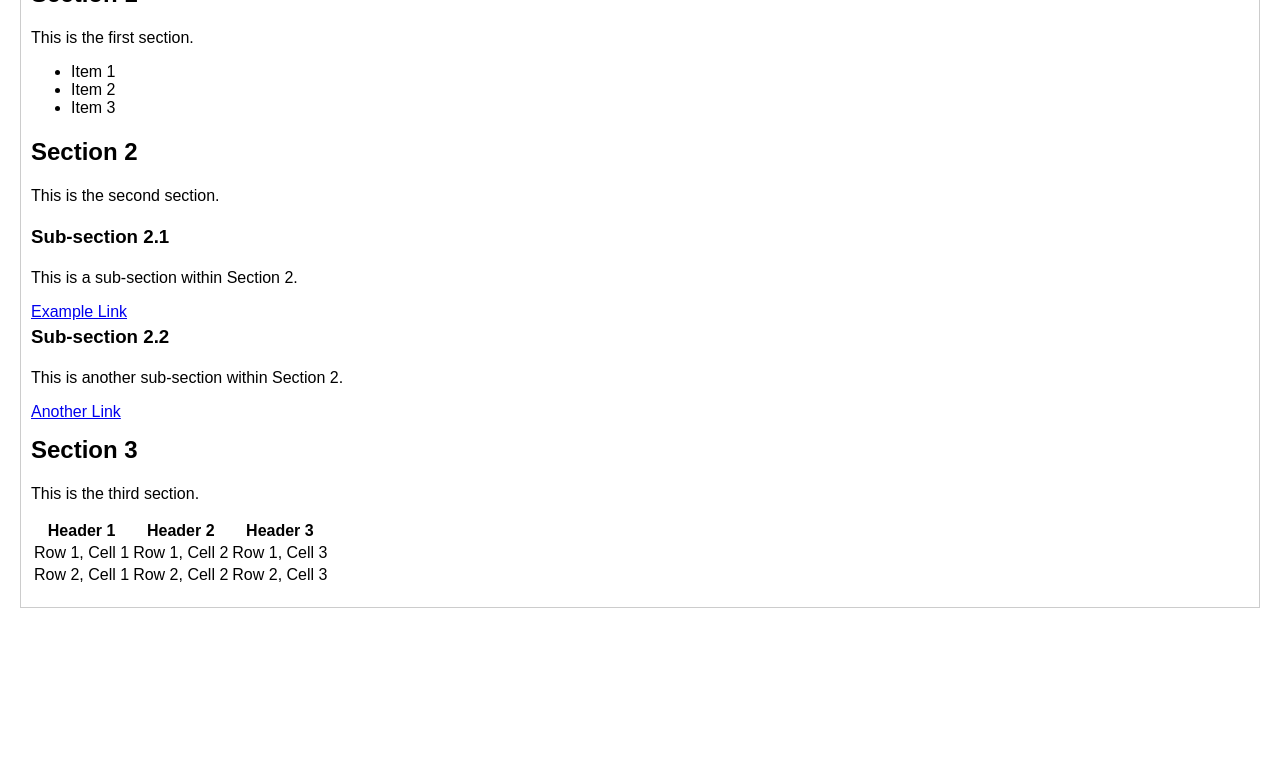
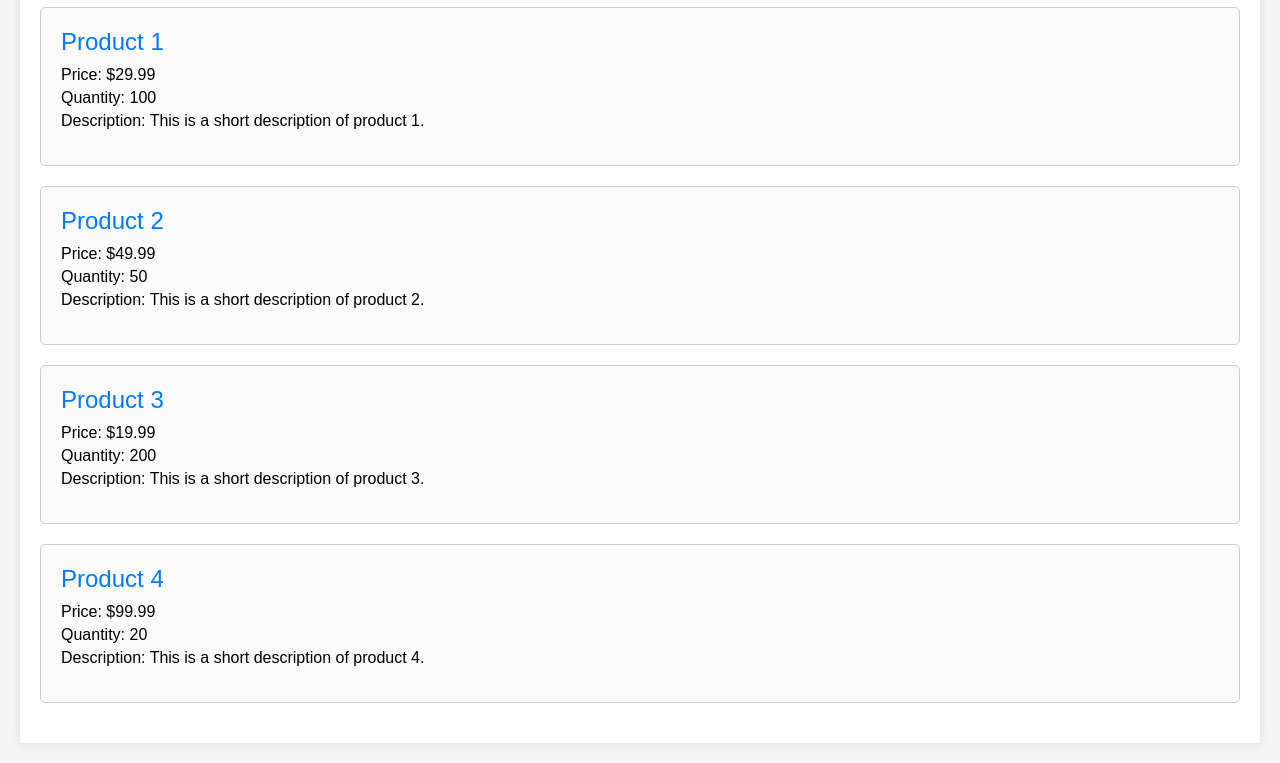
Before and after one commit to bonchae/basicwebsite, a plain HTML site: page items.html in a window 1280 px wide. Shown: the part 113-876 px from the top of the page. Before the commit the page ends 800 px from the top, so only its background shows below. Drawn offline with Linux system fonts and the light colour scheme.

Commit message:
Update items.html

```diff
--- a/items.html
+++ b/items.html
@@ -1,77 +1,99 @@
 <!DOCTYPE html>
 <html>
 <head>
-    <title>Web Scraping Practice</title>
+    <title>E-Commerce Site</title>
     <style>
         body {
             font-family: Arial, sans-serif;
             margin: 20px;
+            background-color: #f4f4f4;
         }
         .container {
+            max-width: 1200px;
+            margin: 0 auto;
+            padding: 20px;
+            background-color: #fff;
+            box-shadow: 0 0 10px rgba(0, 0, 0, 0.1);
+        }
+        .product {
             border: 1px solid #ccc;
-            padding: 10px;
-            margin-bottom: 20px;
+            border-radius: 5px;
+            padding: 20px;
+            margin: 20px 0;
+            display: flex;
+            flex-direction: column;
+            background-color: #fafafa;
         }
-        .section {
-            margin: 10px 0;
+        .product-title {
+            font-size: 1.5em;
+            margin-bottom: 10px;
+            color: #333;
         }
-        h1, h2, h3 {
-            margin: 0;
-            padding: 5px 0;
+        .product-info {
+            margin-bottom: 10px;
+        }
+        .product-info span {
+            display: block;
+            margin-bottom: 5px;
+            font-size: 1em;
+        }
+        .product a {
+            text-decoration: none;
+            color: #007BFF;
+        }
+        .product a:hover {
+            text-decoration: underline;
         }
     </style>
 </head>
 <body>
-    <div class="container" id="main-container">
-        <h1>Main Container</h1>
-        <div class="section" id="section-1">
-            <h2>Section 1</h2>
-            <p class="description">This is the first section.</p>
-            <ul class="items">
-                <li class="item">Item 1</li>
-                <li class="item">Item 2</li>
-                <li class="item">Item 3</li>
-            </ul>
-        </div>
-        <div class="section" id="section-2">
-            <h2>Section 2</h2>
-            <p class="description">This is the second section.</p>
-            <div class="sub-section" id="sub-section-2-1">
-                <h3>Sub-section 2.1</h3>
-                <p>This is a sub-section within Section 2.</p>
-                <a href="http://example.com" class="external-link">Example Link</a>
+    <div class="container" id="product-list">
+        <h1>Product List</h1>
+
+        <div class="product" id="product-1">
+            <div class="product-title">
+                <a href="http://example.com/product1">Product 1</a>
             </div>
-            <div class="sub-section" id="sub-section-2-2">
-                <h3>Sub-section 2.2</h3>
-                <p>This is another sub-section within Section 2.</p>
-                <a href="http://example.org" class="external-link">Another Link</a>
+            <div class="product-info">
+                <span>Price: $29.99</span>
+                <span>Quantity: 100</span>
+                <span>Description: This is a short description of product 1.</span>
             </div>
         </div>
-        <div class="section" id="section-3">
-            <h2>Section 3</h2>
-            <p class="description">This is the third section.</p>
-            <table class="data-table">
-                <thead>
-                    <tr>
-                        <th>Header 1</th>
-                        <th>Header 2</th>
-                        <th>Header 3</th>
-                    </tr>
-                </thead>
-                <tbody>
-                    <tr>
-                        <td>Row 1, Cell 1</td>
-                        <td>Row 1, Cell 2</td>
-                        <td>Row 1, Cell 3</td>
-                    </tr>
-                    <tr>
-                        <td>Row 2, Cell 1</td>
-                        <td>Row 2, Cell 2</td>
-                        <td>Row 2, Cell 3</td>
-                    </tr>
-                </tbody>
-            </table>
+
+        <div class="product" id="product-2">
+            <div class="product-title">
+                <a href="http://example.com/product2">Product 2</a>
+            </div>
+            <div class="product-info">
+                <span>Price: $49.99</span>
+                <span>Quantity: 50</span>
+                <span>Description: This is a short description of product 2.</span>
+            </div>
         </div>
+
+        <div class="product" id="product-3">
+            <div class="product-title">
+                <a href="http://example.com/product3">Product 3</a>
+            </div>
+            <div class="product-info">
+                <span>Price: $19.99</span>
+                <span>Quantity: 200</span>
+                <span>Description: This is a short description of product 3.</span>
+            </div>
+        </div>
+
+        <div class="product" id="product-4">
+            <div class="product-title">
+                <a href="http://example.com/product4">Product 4</a>
+            </div>
+            <div class="product-info">
+                <span>Price: $99.99</span>
+                <span>Quantity: 20</span>
+                <span>Description: This is a short description of product 4.</span>
+            </div>
+        </div>
+
     </div>
 </body>
 </html>
```
